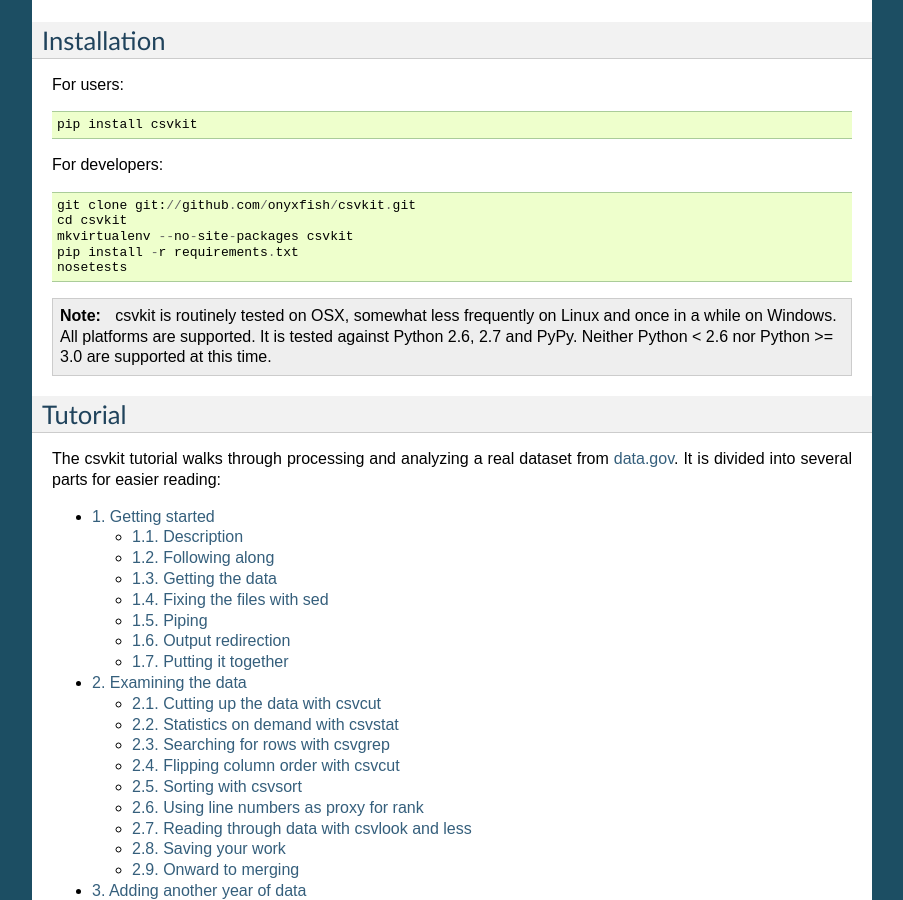
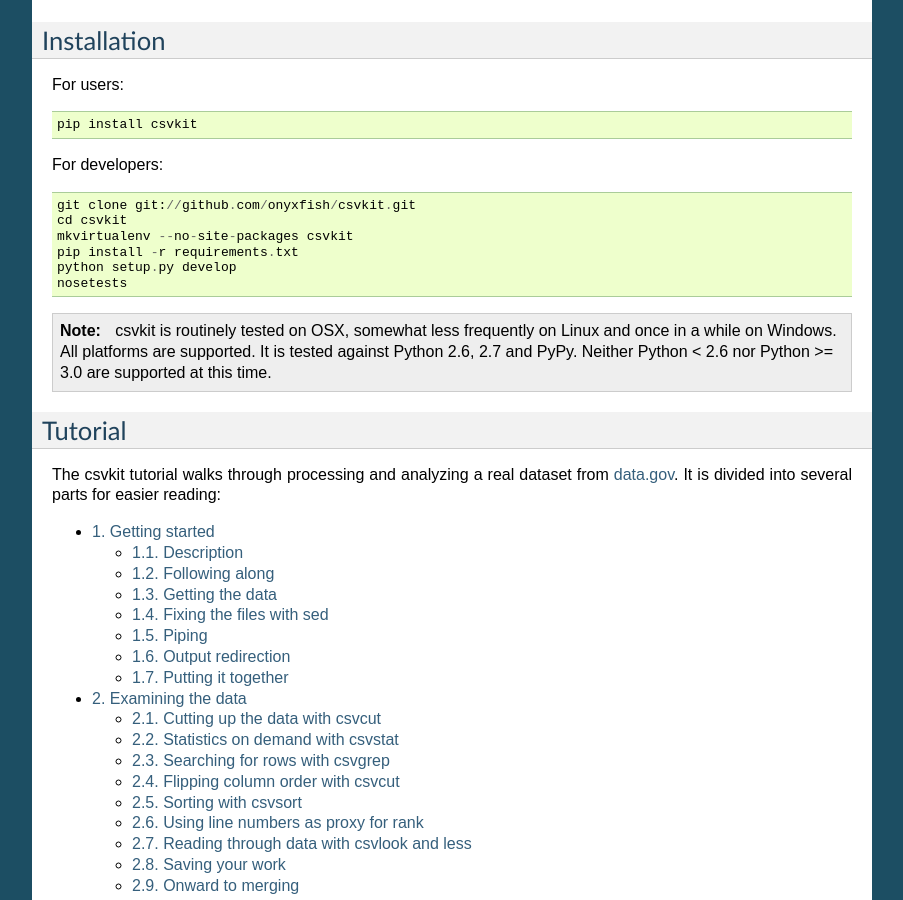
Before and after one commit to wireservice/csvkit, a Sphinx documentation site: the page built from docs/index.rst, in a window 1280 px wide and 900 px high, scrolled down 716 px. Shown: the whole window, without its empty margins (198-1101 px from the left). Built offline with Sphinx 7.4.7, drawn with Linux system fonts in a browser that asks for light colours.

Commit message:
Add "python setup.py develop" to developer install steps.
Without it you can run tests but can't interactively use the shell utilities. Makes it quite hard to start debugging!

```diff
--- a/docs/index.rst
+++ b/docs/index.rst
@@ -41,6 +41,7 @@
     cd csvkit
     mkvirtualenv --no-site-packages csvkit
     pip install -r requirements.txt
+    python setup.py develop
     nosetests
 
 .. note::
```
